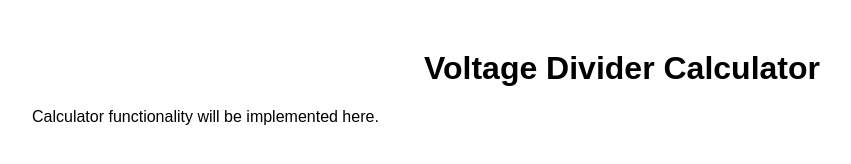
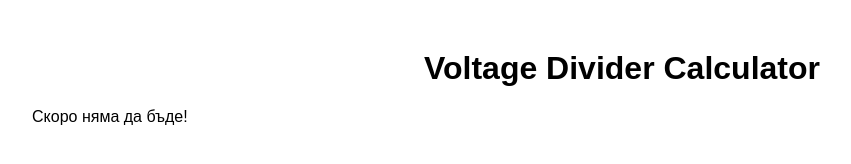
Before and after one commit to Dank0v/Dank0v.github.io, a plain HTML site: page voltage_divider_calculator.html in a window 1280 px wide. Shown: the whole page, without its empty margins (18-869 px from the left). Drawn offline with Linux system fonts and the light colour scheme.

Commit message:
Update voltage_divider_calculator.html

```diff
--- a/voltage_divider_calculator.html
+++ b/voltage_divider_calculator.html
@@ -17,6 +17,6 @@
 <body>
     <h1>Voltage Divider Calculator</h1>
     <!-- Implement your Excel spreadsheet functionality here -->
-    <p>Calculator functionality will be implemented here.</p>
+    <p>Скоро няма да бъде!</p>
 </body>
 </html>
```
